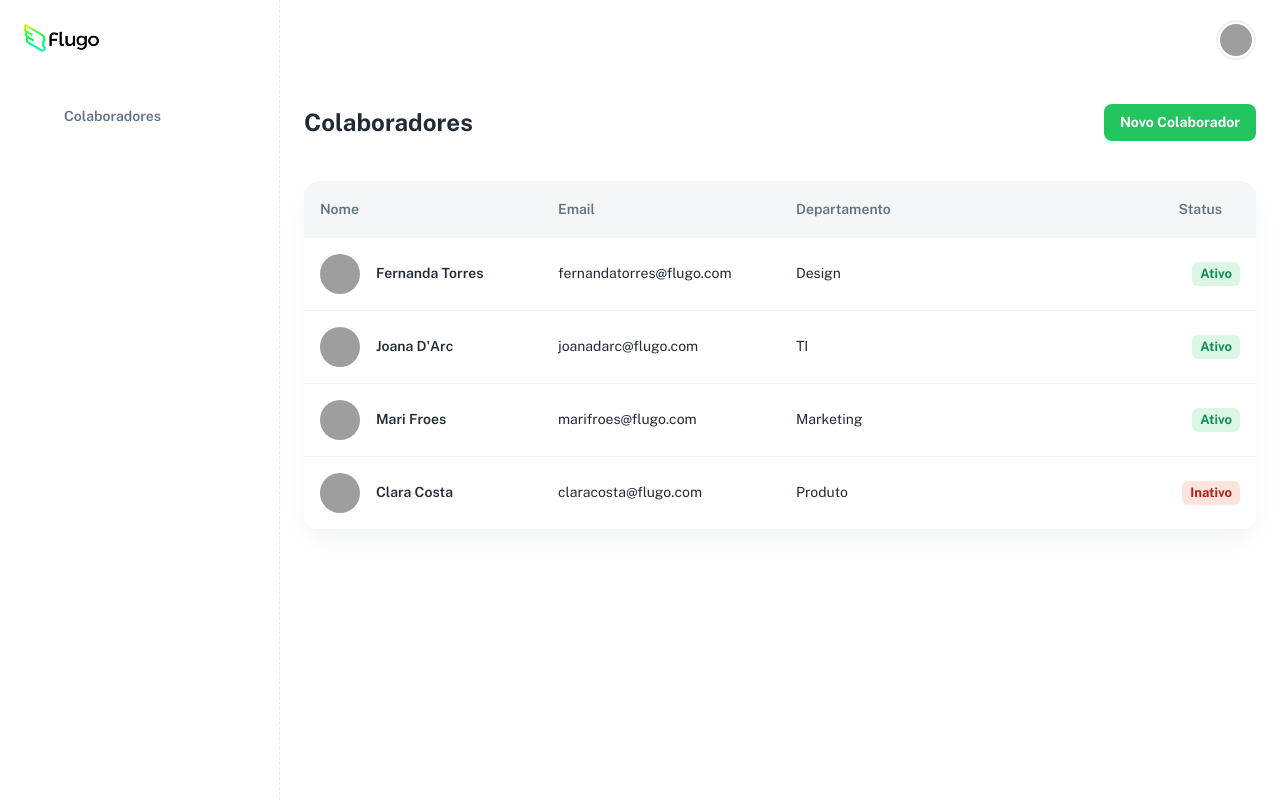
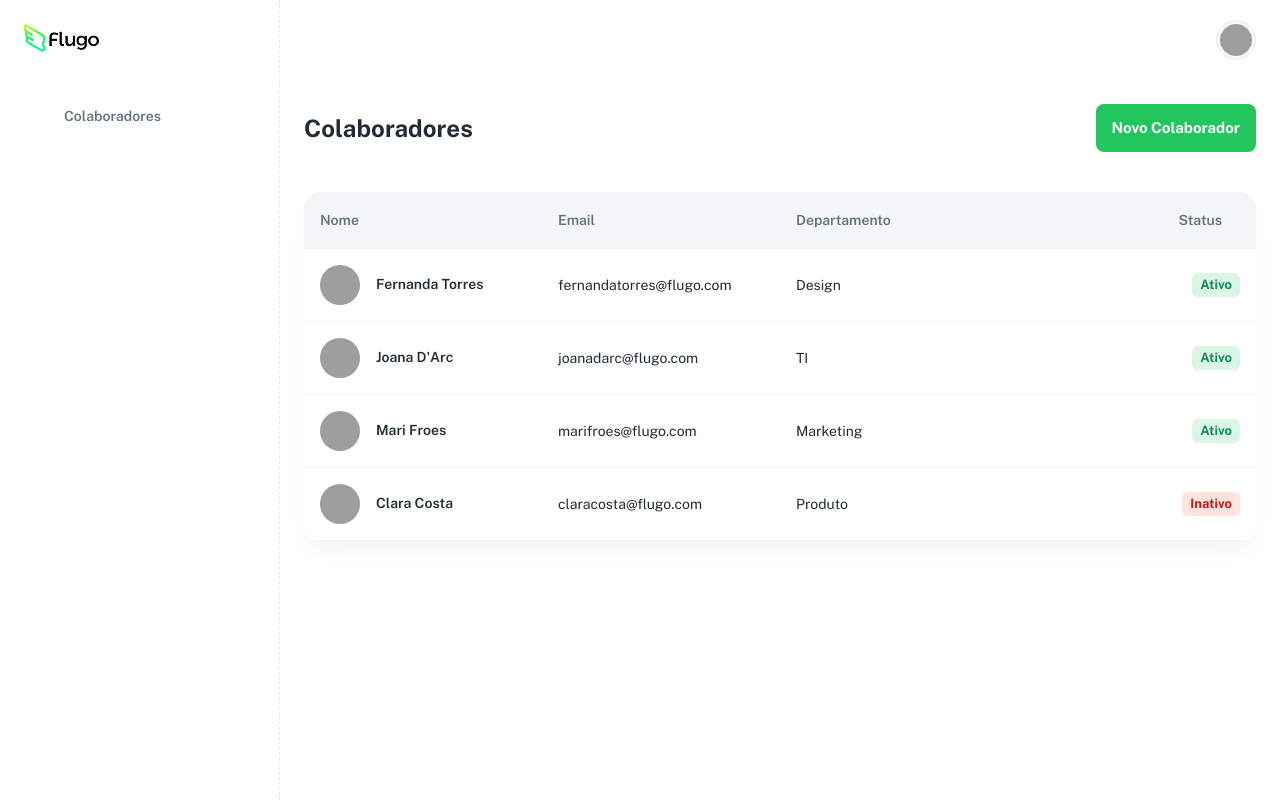
Before and after one commit to jampdroRomano/employee-onboarding-wizard, a React (Vite) app: page / in a window 1280 px wide. Built offline with nearby package versions, Linux system fonts and the light colour scheme; grey boxes are pictures that could not be loaded; some icons are missing.

Commit message:
refactor: substituir Button padrao pelo componente AppButton no Dashboard

```diff
--- a/src/components/common/AppButton.tsx
+++ b/src/components/common/AppButton.tsx
@@ -0,0 +1,20 @@
+import { Button, type ButtonProps } from '@mui/material';
+
+interface AppButtonProps extends ButtonProps {
+}
+
+export const AppButton = ({ children, sx, ...props }: AppButtonProps) => {
+  return (
+    <Button
+      variant="contained"
+      size="large"
+      sx={{
+        boxShadow: 'none',
+        ...sx,
+      }}
+      {...props}
+    >
+      {children}
+    </Button>
+  );
+};
--- a/src/pages/Dashboard.tsx
+++ b/src/pages/Dashboard.tsx
@@ -1,22 +1,26 @@
-import { Box, Button, Stack, Typography } from '@mui/material';
+import { Box, Stack, Typography } from '@mui/material';
+import { AppButton } from '../components/common/AppButton';
 import { EmployeeTable } from '../components/dashboard/EmployeeTable';
 
 export const Dashboard = () => {
   return (
     <Box>
-      {/* Cabeçalho da Página */}
       <Stack direction="row" alignItems="center" justifyContent="space-between" mb={5}>
         <Typography variant="h4" color="text.primary">
           Colaboradores
         </Typography>
-        <Button
-          variant="contained"
+
+        <AppButton
+          sx={{
+            height: '48px',
+            padding: '11px 16px',
+            width: { xs: '100%', sm: 'auto' }
+          }}
         >
           Novo Colaborador
-        </Button>
+        </AppButton>
       </Stack>
 
-      {/* Tabela Isolada no Componente */}
       <EmployeeTable />
     </Box>
   );
```
